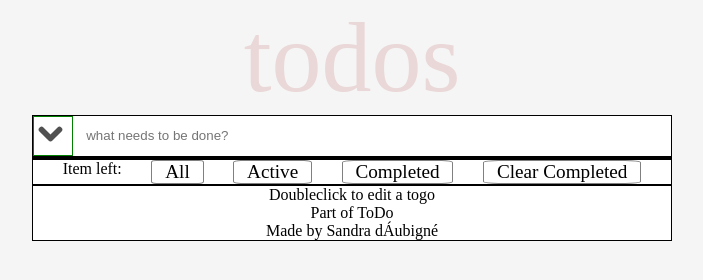
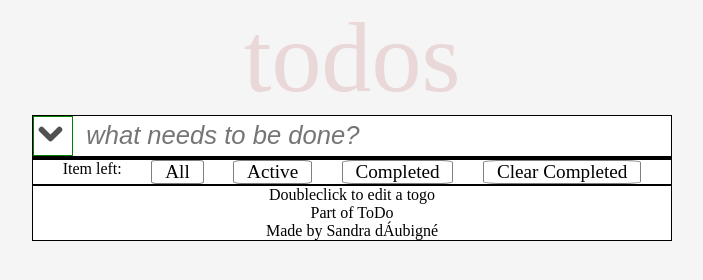
Before and after one commit to SandraDaubigne/Frontend_project, a plain HTML site: page index.html in a window 1280 px wide. Shown: the whole page, without its empty margins (288-991 px from the left). Drawn offline with Linux system fonts and the light colour scheme.

Commit message:
font for input output

```diff
--- a/CSS/style.css
+++ b/CSS/style.css
@@ -32,10 +32,12 @@ h1{
   font-weight: 100;
   }
 
-  #input > form, #output li {
+  #input > form > input, #output li {
     font-style: italic;
     font-size: 2vw;
     color: #e6e6e6;
+    font-family: Arial, Helvetica, sans-serif;
+    font-weight: 100;
   }
 
 
```
